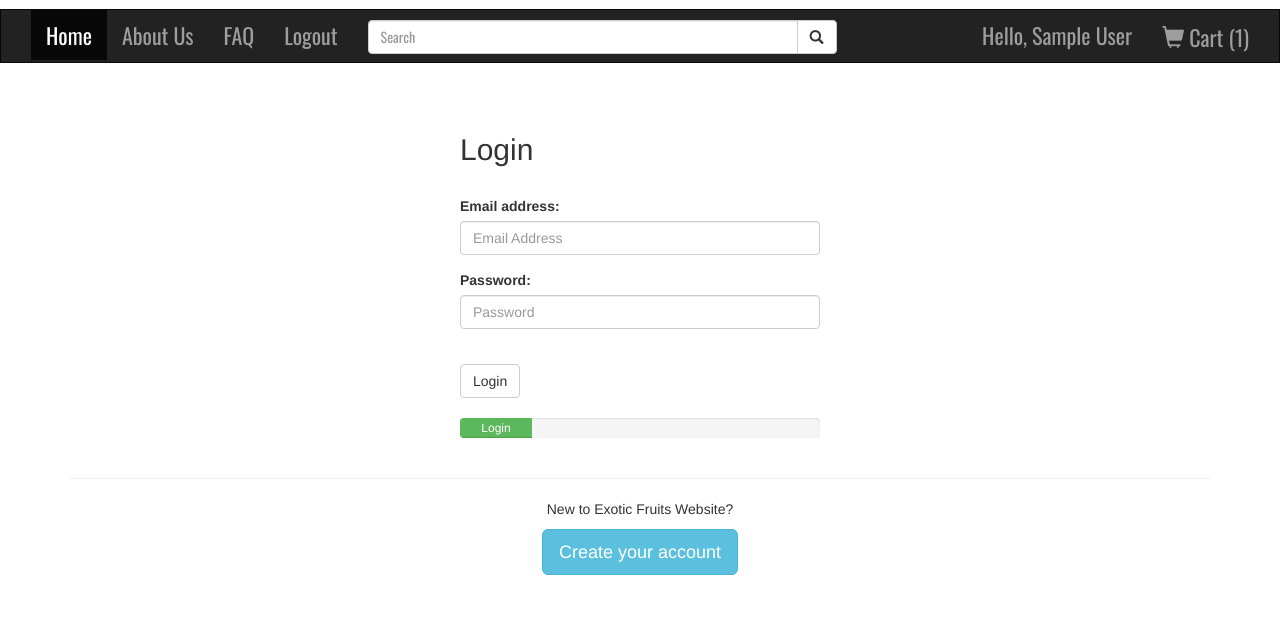
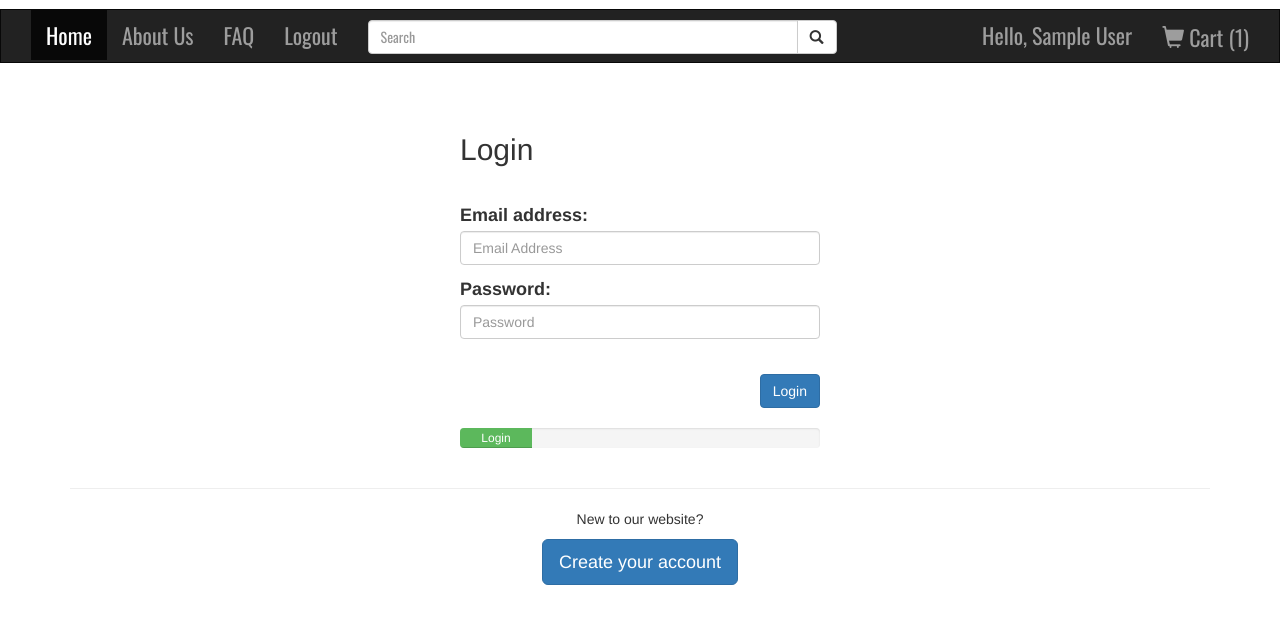
Before and after one commit to FiSiu10/FruitShoppingCart, a PHP site: page /view/login.php in a window 1280 px wide. Shown: the part 214-839 px from the top of the page. Before the commit the page ends 789 px from the top, so only its background shows below. Run offline with PHP 8.4, Linux system fonts and the light colour scheme; the visitor is signed in with stand-in values (Sample User, id 1); some libraries are stand-ins or nearby versions; some web fonts are replaced.

Commit message:
formatted login page

```diff
--- a/src/view/login.php
+++ b/src/view/login.php
@@ -9,15 +9,16 @@
         <div class="col-md-4">
             <form action="/login_post.php" method="post">
                 <h2>Login</h2><br>
-                <div class="form-group">
+                <div class="form-group"><h4>
                     <label for="email">Email address:</label>
 					<input type="email" name="email" required id="email" class="form-control" pattern="[a-z0-9._%+-]+@[a-z0-9.-]+\.[a-z]{2,3}$" placeholder="Email Address">
-                </div>
-                <div class="form-group">
+                    </h4></div>
+                <div class="form-group"><h4>
                     <label for="pwd">Password:</label>
                     <input type="password" name="password" class="form-control" id="pwd" placeholder="Password">
+                    </h4>
                 </div><br>
-                <button type="submit" class="btn btn-default">Login</button>
+                <button type="submit" class="btn btn-primary pull-right">Login</button>
             </form>
         </div>
         <div class="col-md-4"></div>
@@ -35,8 +36,8 @@
     </div>
     <hr class="style1">
     <div class="text-center">
-        <p>New to Exotic Fruits Website?</p>
-        <a href="/view/signup.php" class="btn btn-info btn-lg" role="button">Create your account</a>
+        <p>New to our website?</p>
+        <a href="/view/signup.php" class="btn btn-primary btn-lg" role="button">Create your account</a>
     </div>
 </div>
 <br><br>
```
